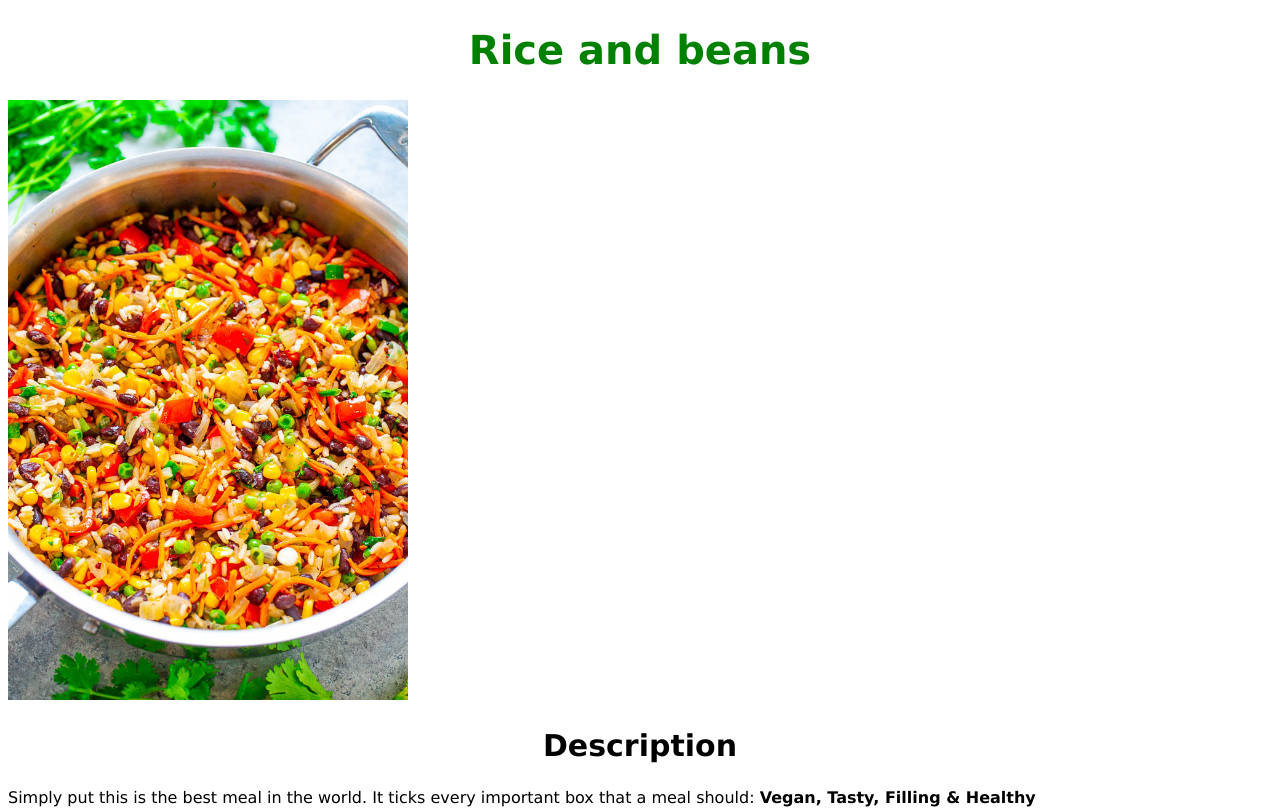
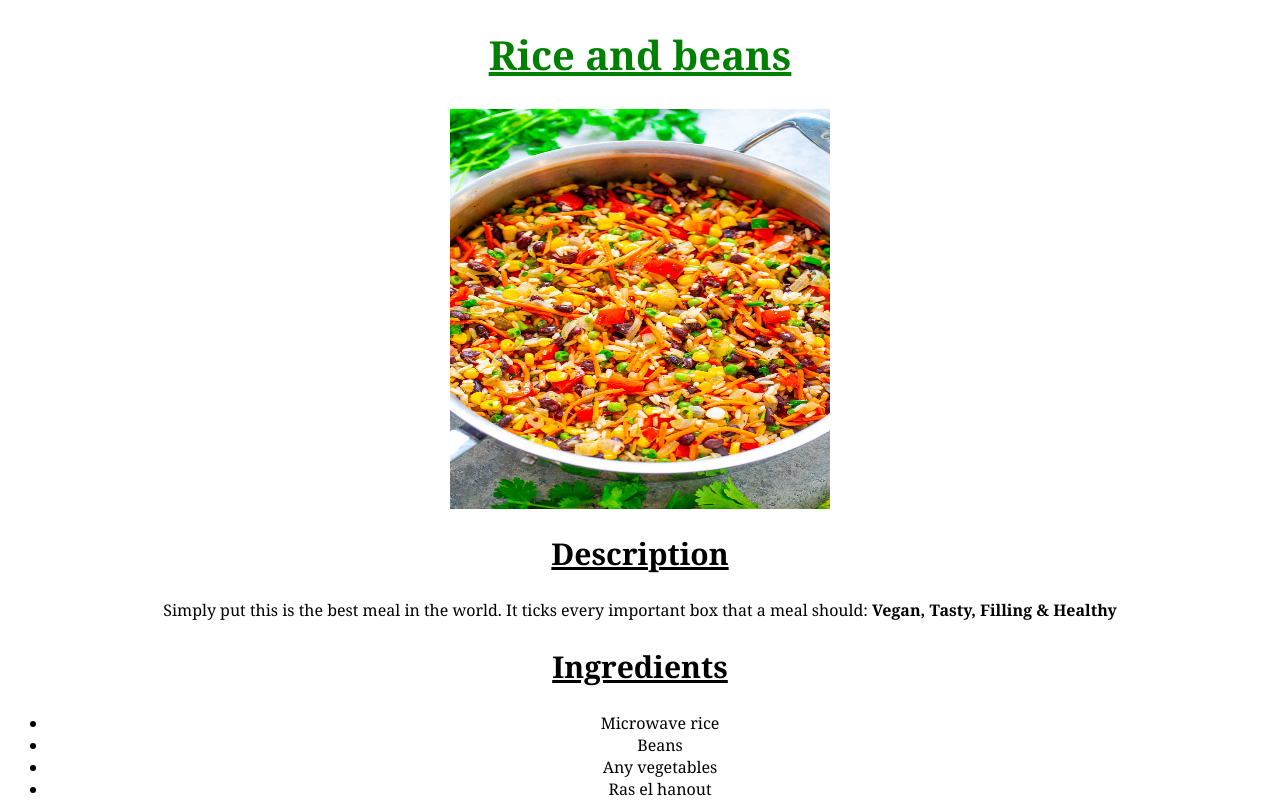
Before and after one commit to Brunswickck/Odin-recipes, a plain HTML site: page recipes/rice-and-beans.html in a window 1280 px wide. Shown: the top 810 px of the page. Drawn offline with Linux system fonts and the light colour scheme; files that its build step writes are made by us from their sources; files whose address does not match are found by name.

Commit message:
Updated css

```diff
--- a/recipes/rice-and-beans.html
+++ b/recipes/rice-and-beans.html
@@ -11,7 +11,7 @@
     <body>
         <h1>Rice and beans</h1>
 
-        <img src="../img/riceandbeans.jpg" alt="a delicious bowl of rice and beans">
+        <img id="riceandbeans" src="../img/riceandbeans.jpg" alt="a delicious bowl of rice and beans">
 
         <h2> Description</h2>
 
--- a/styles/style.css
+++ b/styles/style.css
@@ -1,37 +1,50 @@
 h1 {
     font-weight: bold;
-    font-family: Verdana, Geneva, Tahoma, sans-serif;
+    font-family: Georgia, 'Times New Roman', Times, serif;
     color: green;
     font-size: 40px;
     text-align: center;
+    text-shadow: black;
+    text-decoration: underline;
 }
 
 h2 {
     text-align: center;
-    font-family: Verdana, Geneva, Tahoma, sans-serif;
+    font-family: Georgia, 'Times New Roman', Times, serif;
     font-size: 30px;
     text-align: center;
+    text-shadow: black;
+    text-decoration: underline;
 }
 
 .return {
-    font-style: italic;
+
     font-size: smaller;
+    text-align: left;
 
 }
 
 .list {
-    font-style: italic;
-    font-family: Verdana, Geneva, Tahoma, sans-serif;
+
+    font-family:Georgia, 'Times New Roman', Times, serif;
     text-align: center;
 }
 
 p {
 
-font-family: Verdana, Geneva, Tahoma, sans-serif;
-text-align: justify;
+font-family: Georgia, 'Times New Roman', Times, serif;
+text-align: center
 }
 
 img {
-    width: 400px;
+    width: 200px;
     height: auto;
+    display: block;
+  margin-left: auto;
+  margin-right: auto;
+  width: 30%;
 }
+
+#riceandbeans {
+    height: 400px;
+}
```
